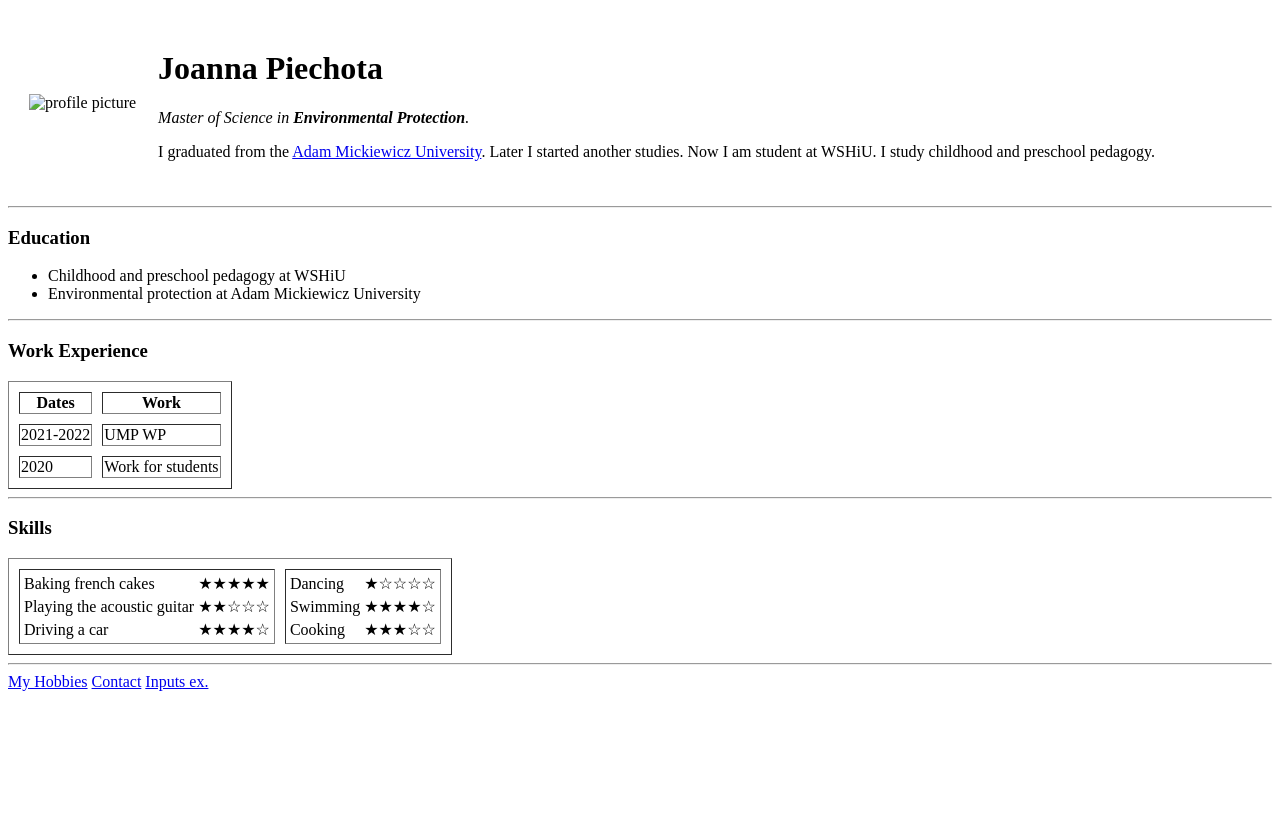
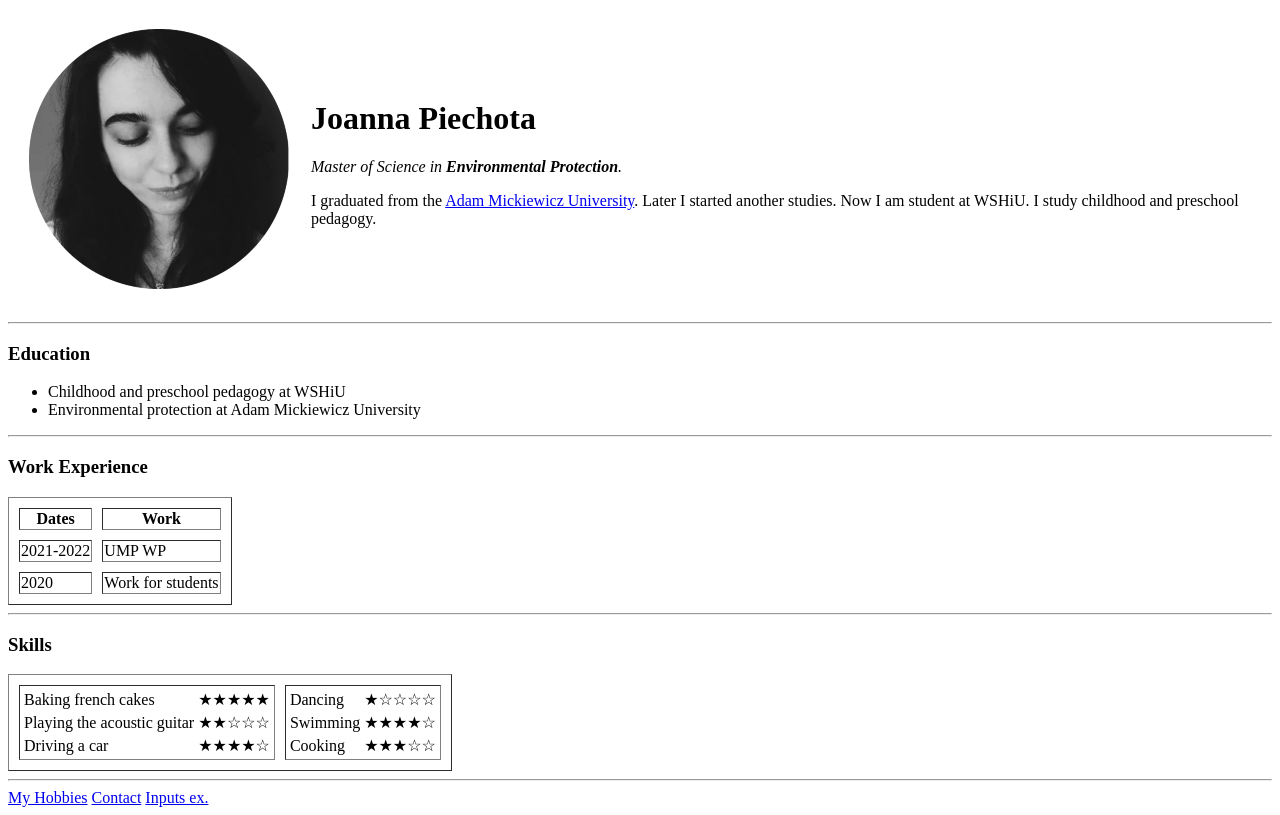
Before and after one commit to AwaySunshine/cv, a plain HTML site: page index.html in a window 1280 px wide. Drawn offline with Linux system fonts and the light colour scheme.

Commit message:
Update index.html

```diff
--- a/index.html
+++ b/index.html
@@ -9,7 +9,7 @@
 <body>
   <table cellspacing="20">
     <tr>
-      <td><img src="images/asia.png" alt="profile picture"></td>
+      <td><img src="asia.png" alt="profile picture"></td>
       <td><h1>Joanna Piechota</h1>
       <p><em>Master of Science in <strong>Environmental Protection</strong>.</em></p>
       <p>I graduated from the <a href="https://amu.edu.pl/">Adam Mickiewicz University</a>. Later I started another studies. Now I am student at WSHiU. I study childhood and preschool pedagogy.</p></td>
```
